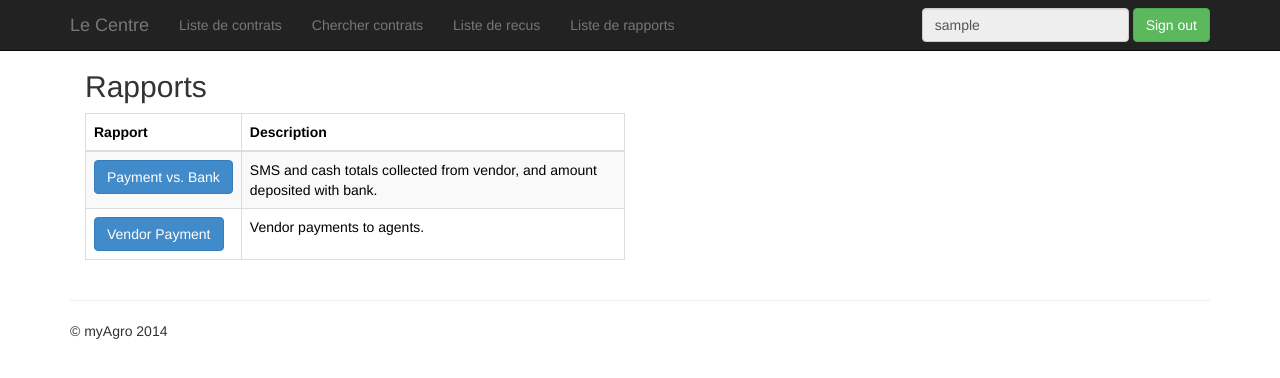
After one commit to frenchsilk4/myagro-repo, a PHP site: page /report_list.php in a window 1280 px wide. The commit adds this page. Shown: the top 378 px of the page. Run offline with PHP 8.4, Linux system fonts and the light colour scheme; the visitor is signed in with stand-in values (Sample User, id 1); tables that the repository leaves empty or names only in its code hold one stand-in row (values such as "Sample post").

Commit message:
Rename reports list file.
- Add report list to top menu bar.
- Update a few table styles for report listing.

```diff
--- a/lecentre/header.php
+++ b/lecentre/header.php
@@ -38,6 +38,7 @@
                 <li><a href="contractslist.php">Liste de contrats</a></li>
                 <li><a href="searchpage.php">Chercher contrats</a></li>
                 <li><a href="receiptslist.php">Liste de recus</a></li>
+                <li><a href="report_list.php">Liste de rapports</a></li>
             </ul>
             <form class="navbar-form navbar-right" role="form" action='logout.php' method="post">
                 <div class="form-group">
--- /dev/null
+++ b/lecentre/report_list.php
@@ -0,0 +1,41 @@
+<?php
+// Copyright 2014 myAgro. All Rights Reserved.
+//
+// Description:
+// - Logged in users only.
+// - Show report menu.
+include ('lock.php');
+include ('header.php');
+?>
+
+<!-- Page body -->
+<div class="container">
+
+    <div class="col-lg-6">
+
+        <h2>Rapports</h2>
+
+        <table class="table table-bordered table-striped report">
+            <thead>
+                <tr>
+                    <th>Rapport</th>
+                    <th>Description</th>
+                </tr>
+            </thead>
+            <tbody>
+                <tr>
+                    <td><a href="report_payment_vs_bank.php" class="btn btn-large btn-primary">Payment vs. Bank</a></td>
+                    <td>SMS and cash totals collected from vendor, and amount deposited with bank.</td>
+                </tr>
+                <tr>
+                    <td><a href="report_vendor_payment.php" class="btn btn-large btn-primary">Vendor Payment</a></td>
+                    <td>Vendor payments to agents.</td>
+                </tr>
+            </tbody>
+        </table>
+
+    </div>
+
+</div>
+
+<?php include ('footer.php'); ?>
--- a/lecentre/static/css/style.css
+++ b/lecentre/static/css/style.css
@@ -1,5 +1,5 @@
 body {
-    background-color: #eee;
+    background-color: #fff;
     padding-top: 50px;
     margin-left: auto;
 	margin-right: auto;
@@ -17,11 +17,11 @@ table, th, td {
     vertical-align: top;
     text-align: center;
 }
-td{
+td {
     padding-top: 5px;
     padding-bottom: 5px;
 }
-th{
+th {
     padding-left: 5px;
     background-color: #a1a1a1;
     color: white;
@@ -46,6 +46,14 @@ table.myagro_products li, table.myagro_arachide_products li {
 }
 table.myagro_products ul , table.myagro_arachide_products ul {
     padding-left: 5px;
+}
+table.report th, td {
+    text-align: left;
+    background-color: #ffffff;
+    color: black;
+}
+td.number {
+    text-align: right;
 }
 div.myagro_prod {
     padding-top: 10px;
--- a/lecentre/welcome.php
+++ b/lecentre/welcome.php
@@ -40,7 +40,7 @@ include ('header.php');
             <h2>Rapports</h2>
             <p>Voici la section Rapports. Cliquez sur le bouton ci-dessous pour ouvrir le système de rapports</p>
             <p>
-                <a class="btn btn-default" href="reports.php" role="button">Ouvrir Systeme de rapports &raquo;</a>
+                <a class="btn btn-default" href="report_list.php" role="button">Ouvrir Systeme de rapports &raquo;</a>
             </p>
         </div>
 
```
Also changed, not shown: lecentre/reports.php (deleted, +0 -16 lines).
